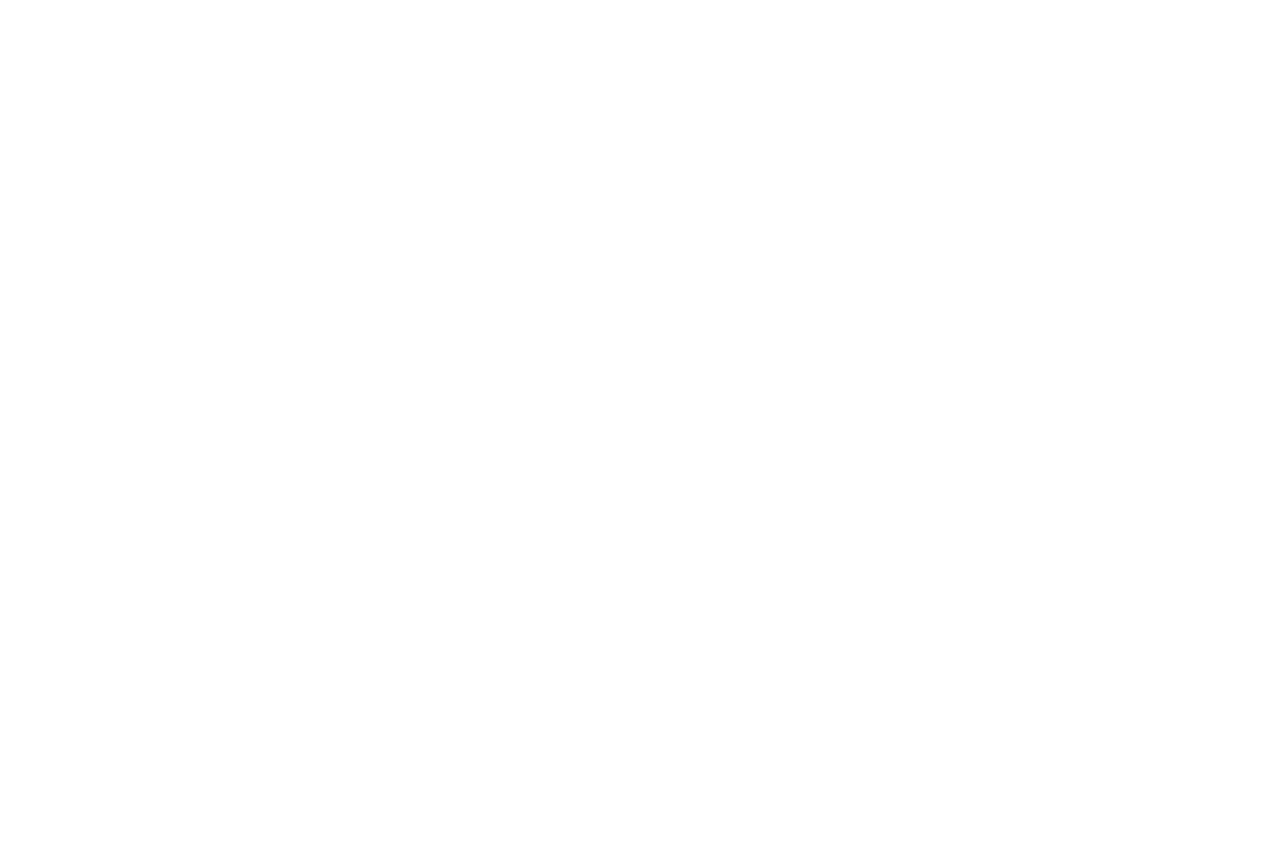
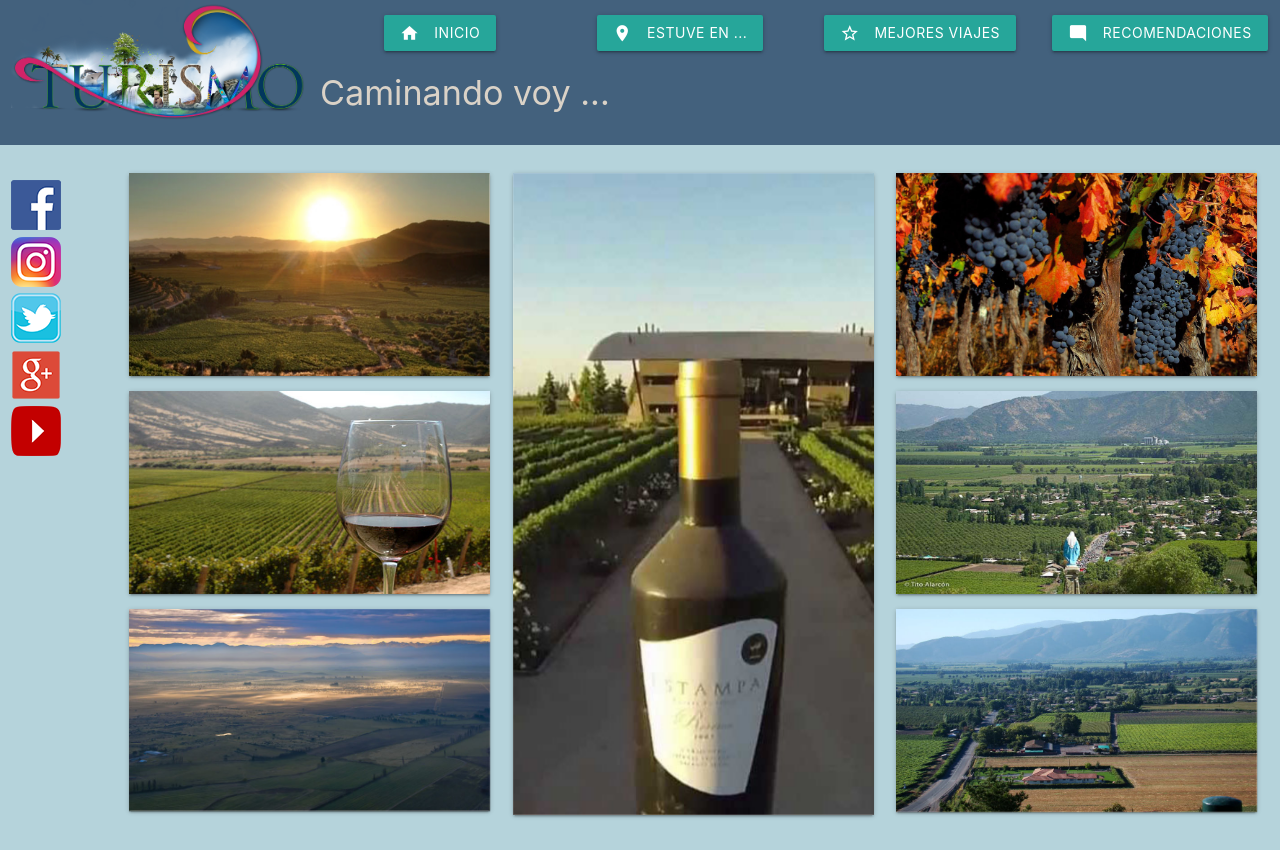
Before and after one commit to dreamy2h/nextu, a plain HTML site: page Frameworks y Librerías CSS/materialize/index.html in a window 1280 px wide. Before the commit the page ends 800 px from the top, so only its background shows below. Drawn offline with nearby package versions, Linux system fonts and the light colour scheme.

Commit message:
Avance con materialize

```diff
--- /dev/null
+++ b/Frameworks y Librerías CSS/materialize/css/estilo.css
@@ -0,0 +1,11 @@
+body {
+	background-color: #B5D3DB;
+}
+
+.header-color {
+	background-color: #43617D;
+}
+
+.slogan-texto-color {
+	color: #DAD2C7;
+}
--- a/Frameworks y Librerías CSS/materialize/index.html
+++ b/Frameworks y Librerías CSS/materialize/index.html
@@ -4,11 +4,73 @@
 	<meta charset="utf-8">
 	<meta name="viewport" content="width=device-width, initial-scale=1, maximun-scale=1.0">
 	<link rel="stylesheet" type="text/css" href="https://fonts.googleapis.com/icon?family=Material+Icons">
-	<link rel="stylesheet" type="text/css" href="css/materialize.css" media="screen, projection">
+	<link rel="stylesheet" type="text/css" href="static/css/materialize.css" media="screen, projection">
+	<link rel="stylesheet" type="text/css" href="css/estilo.css">
 	<title>Turismo</title>
 </head>
 <body>
+	<div class="row header-color">
+		<div class="nav-wrapper">
+			<div class="col s12 m12 l3 xl3">
+				<img src="imagenes/logo.png" width="100%">
+			</div>
+			<div class="col s12 m12 l9 xl9">
+				<div class="row">
+					<ul>
+				        <li class="col s12 m12 l3 xl3 center"><a class="waves-effect waves-light btn" href="#"><i class="material-icons left">home</i >Inicio</a></li>
+				        <li class="col s12 m12 l3 xl3 center"><a class="waves-effect waves-light btn" href="#"><i class="material-icons left">location_on</i >Estuve en ...</a></li>
+				        <li class="col s12 m12 l3 xl3 center"><a class="waves-effect waves-light btn" href="#"><i class="material-icons left">star_border</i >Mejores Viajes</a></li>
+				        <li class="col s12 m12 l3 xl3 center"><a class="waves-effect waves-light btn" href="#"><i class="material-icons left">mode_comment</i >Recomendaciones</a></li>
+					</ul>
+				</div>
+				<div class="row">
+					<h4 class="slogan-texto-color">Caminando voy ...</h4>
+				</div>
+			</div>
+		</div>
+	</div>
+	<div class="row">
+		<div class="col l1 xl1 hide-on-small-only">
+			<ul >
+		      	<li class="collection-item"><a href="#"><img src="imagenes/facebook.png" title="facebook"></a></li>
+		      	<li class="collection-item"><a href="#"><img src="imagenes/instagram.png" title="Instagram"></a></li>
+		      	<li class="collection-item"><a href="#"><img src="imagenes/twitter.png" title="Twitter"></a></li>
+		      	<li class="collection-item"><a href="#"><img src="imagenes/google.png" title="Google +"></a></li>
+		      	<li class="collection-item"><a href="#"><img src="imagenes/youtube.png" title="Youtube"></a></li>
+		    </ul>
+		</div>
+		<div class="col s12 m11 l11 xl11">
+			<div class="col s12 m12 l4 xl4">
+				<div class="card">
+					<img class="responsive-image materialboxed" src="imagenes/colchagua1.png" width="100%">
+				</div>
+				<div class="card">
+					<img class="responsive-image materialboxed" src="imagenes/colchagua2.jpg" width="100%">
+				</div>
+				<div class="card">
+					<img class="responsive-image materialboxed" src="imagenes/colchagua3.jpg" width="100%">
+				</div>
+			</div>
+			<div class="col s12 m12 l4 xl4">
+				<div class="card">
+					<img class="responsive-image materialboxed" src="imagenes/colchagua4.jpg" width="100%">
+				</div>
+			</div>
+			<div class="col s12 m12 l4 xl4">
+				<div class="card">
+					<img class="responsive-image materialboxed" src="imagenes/colchagua5.jpg" width="100%">
+				</div>
+				<div class="card">
+					<img class="responsive-image materialboxed" src="imagenes/colchagua6.jpg" width="100%">
+				</div>
+				<div class="card">
+					<img class="responsive-image materialboxed" src="imagenes/colchagua7.jpg" width="100%">
+				</div>
+			</div>
+		</div>
+	</div>
+
 	<script type="text/javascript" src="https://code.jquery.com/jquery-3.3.1.min.js"></script>
-	<script type="text/javascript" src="js/materialize.js"></script>
+	<script type="text/javascript" src="static/js/materialize.js"></script>
 </body>
 </html>
```
Also changed, not shown: Frameworks y Librerías CSS/materialize/imagenes/colchagua1.png (added), Frameworks y Librerías CSS/materialize/imagenes/colchagua2.jpg (added), Frameworks y Librerías CSS/materialize/imagenes/colchagua3.jpg (added), Frameworks y Librerías CSS/materialize/imagenes/colchagua4.jpg (added), Frameworks y Librerías CSS/materialize/imagenes/colchagua5.jpg (added), Frameworks y Librerías CSS/materialize/imagenes/colchagua6.jpg (added), Frameworks y Librerías CSS/materialize/imagenes/colchagua7.jpg (added), Frameworks y Librerías CSS/materialize/imagenes/facebook.png (added), Frameworks y Librerías CSS/materialize/imagenes/google.png (added), Frameworks y Librerías CSS/materialize/imagenes/instagram.png (added), Frameworks y Librerías CSS/materialize/imagenes/logo.png (added), Frameworks y Librerías CSS/materialize/imagenes/twitter.png (added), Frameworks y Librerías CSS/materialize/imagenes/youtube.png (added), Frameworks y Librerías CSS/materialize/static/css/materialize.css, 3 more files.
